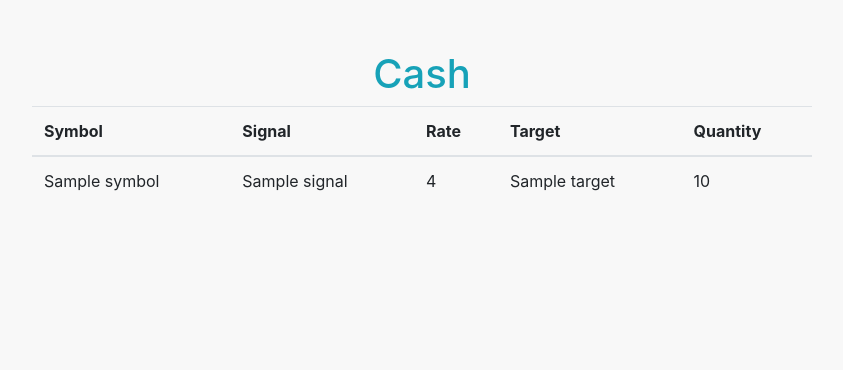
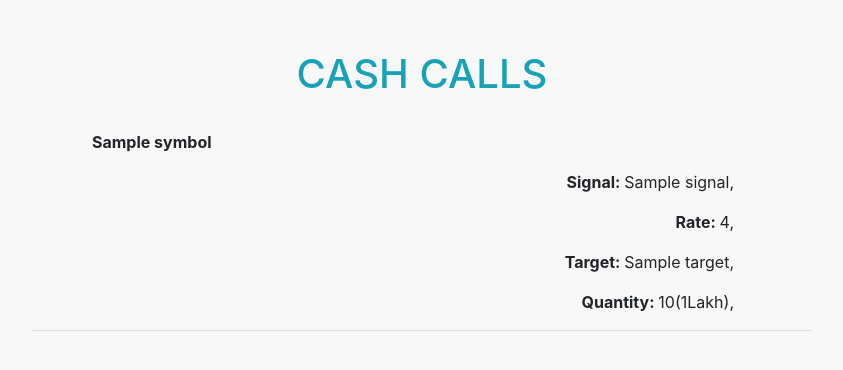
Before and after one commit to Devsixth/webapp, a Flask app: template templates/cash.html in a window 1280 px wide. Shown: the part 56-426 px from the top of the page, without its empty margins (218-1061 px from the left). Run offline with Flask 2, Linux system fonts and the light colour scheme; the template is opened without the code that fills it: most values are stand-ins (such as "Sample title", 1, 10 or a date in 2020); some libraries are stand-ins or nearby versions.

Commit message:
Update cash.html

```diff
--- a/templates/cash.html
+++ b/templates/cash.html
@@ -1,29 +1,16 @@
 {% extends "new_base.html" %}
 
 {% block content %}
-    <div class="container text-info"><h1>Cash</h1></div>
-<table class="table">
-            <thead>
-                <tr>
-                    <th>Symbol</th>
-                    <th>Signal</th>
-                    <th>Rate</th>
-                    <th>Target</th>
-                    <th>Quantity</th>
-                    <!-- Add more columns here if needed -->
-                </tr>
-            </thead>
-            <tbody>
-                {% for doc in documents %}
-                    <tr>
-                        <td>{{ doc["Symbol"] }}</td>
-                        <td>{{ doc["Signal"] }}</td>
-                        <td>{{ doc["Rate"] }}</td>
-                        <td>{{ doc["Target"] }}</td>
-                        <td>{{ doc["Quantity"] }}</td>
-                        <!-- Add more columns here if needed -->
-                    </tr>
-                {% endfor %}
-            </tbody>
-        </table>
+    <div class="container text-info"><h1>CASH CALLS</h1></div>
+    <br>
+    {% for doc in documents %}
+        <div class="document">
+            <p class="font"><strong></strong>{{ doc["Symbol"] }}</p>
+            <p class="right-aligned"><strong>Signal: </strong>{{ doc["Signal"] }},</p>
+            <p class="right-aligned"><strong>Rate: </strong>{{ doc["Rate"] }},</p>
+            <p class="right-aligned"><strong>Target: </strong>{{ doc["Target"] }},</p>
+            <p class="right-aligned"><strong>Quantity: </strong>{{ doc["Quantity"] }}(1Lakh),</p>
+        </div>
+        <hr>
+    {% endfor %}
 {% endblock %}
```
